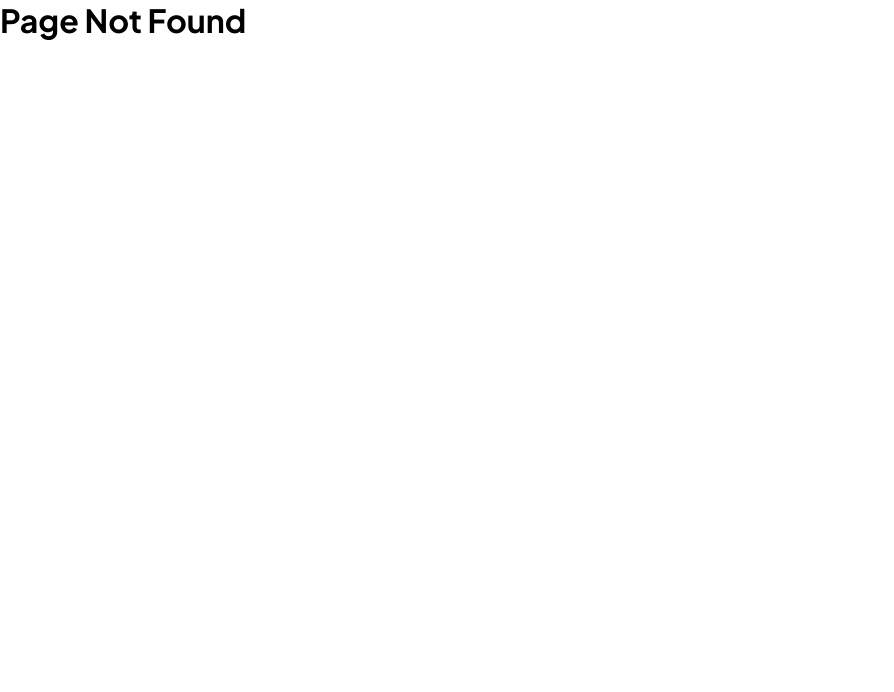
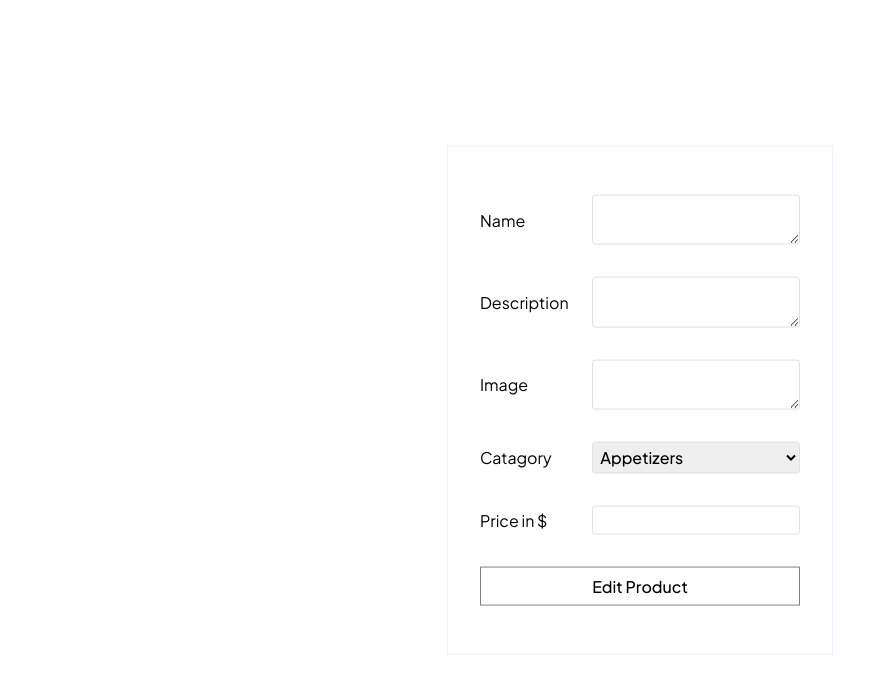
Before and after one commit to S7R4NGER1337/TheCulinaryHaven, a React (Create React App) app in the folder client/: page /admin/edit/1 in a window 1280 px wide. Before the commit this address had no page. Shown: the top 692 px of the page, without its empty margins (0-894 px from the left). Built offline with nearby package versions, Linux system fonts and the light colour scheme; no server answers.

Commit message:
finishing with edit functionality

```diff
--- a/client/src/App.js
+++ b/client/src/App.js
@@ -6,6 +6,7 @@ import AboutUs from './components/AboutUs'
 import { useRef } from 'react';
 import { Route, Routes } from 'react-router-dom';
 import Admin from './admin/Admin';
+import AdminForm from './admin/AdminForm';
 
 function App() {
   const bannerRef = useRef(null)
@@ -16,6 +17,7 @@ function App() {
 
     <Routes>
       <Route path='/admin' element={<Admin />} />
+      <Route path='/admin/edit/:id' element={<AdminForm />} />
       <Route path='/' element={<>
         <div className={styles.navContainer}>
           <Nav bannerRef={bannerRef} menuRef={menuRef} aboutUsRef={aboutUsRef} />
--- /dev/null
+++ b/client/src/admin/AdminForm.js
@@ -0,0 +1,90 @@
+import { useEffect, useState } from 'react'
+import { useLocation, useNavigate } from 'react-router-dom'
+import styles from './adminForm.module.css'
+
+export default function AdminForm() {
+    const [product, setProduct] = useState([])
+    const navigate = useNavigate()
+    const productId = useLocation().pathname.split('/')[3]
+    const page = useLocation().pathname.split('/')[2]
+
+    useEffect(() => {
+        async function getProductData() {
+            const response = await fetch(`http://localhost:3030/products/${productId}`)
+            const productData = await response.json()
+            setProduct(productData)
+        }
+        getProductData()
+    }, [productId])
+
+    async function buttonOnclick() {
+        if(page === 'edit' && validateForm()){
+            const adminToken = localStorage.getItem('token')
+
+            await fetch(`http://localhost:3030/products/edit/${productId}`, {
+                method: 'POST',
+                headers: {
+                    'Content-Type': 'application/json',
+                    'Authorization': adminToken
+                },
+                body: JSON.stringify(product)
+            })
+        }
+        navigate('/admin')
+    }
+
+    function validateForm() {
+        let noText = true
+        for (const key in product) {
+            if(product[key] === ''){
+                noText = false
+            };
+        }
+        return noText
+    }
+
+    function inputOnChange(e) {
+        const targetName = e.target.name
+        const targetValue = e.target.value
+
+        setProduct({...product, [targetName]: targetValue})
+    }
+
+    return (
+        <div className={styles.editContainer}>
+            <form className={styles.productForm}>
+                <div className={styles.formInputContainer}>
+                    <label for='name'>Name</label>
+                    <textarea value={product.name} onChange={(e) => inputOnChange(e)} className={styles.formInput} type='text' name='name' autoComplete='none' />
+                </div>
+
+                <div className={styles.formInputContainer}>
+                    <label>Description</label>
+                    <textarea value={product.description} onChange={(e) => inputOnChange(e)} className={styles.formInput} type='text' name='description' autoComplete='none' />
+                </div>
+
+                <div className={styles.formInputContainer}>
+                    <label>Image</label>
+                    <textarea value={product.image} onChange={(e) => inputOnChange(e)} className={styles.formInput} type='text' name='image' autoComplete='none' />
+                </div>
+
+                <div className={styles.formInputContainer}>
+                    <label>Catagory</label>
+                    <select value={product.category} onChange={(e) => inputOnChange(e)} className={styles.formInput} name="category">
+                        <option value="Appetizers">Appetizers</option>
+                        <option value="MainCourses">MainCourses</option>
+                        <option value="Desserts">Desserts</option>
+                        <option value="Drinks">Drinks</option>
+                    </select>
+                </div>
+
+                <div className={styles.formInputContainer}>
+                    <label>Price in $</label>
+                    <input value={product.price} onChange={(e) => inputOnChange(e)} className={styles.formInput} type='number' autoComplete='none' name='price'/>
+                </div>
+
+                <button className={styles.formButton} type='button' onClick={() => buttonOnclick()}>{page === 'edit' ? 'Edit Product': 'Create Product'}</button>
+            </form>
+        </div>
+    )
+}
--- a/client/src/admin/AdminProductCard.js
+++ b/client/src/admin/AdminProductCard.js
@@ -1,8 +1,9 @@
 import styles from './adminProductCard.module.css'
+import { useNavigate } from 'react-router-dom'
 
 export default function AdminProductCard({ productData }) {
-
-    return (
+    const navigate = useNavigate()
+    return <>
         <div className={styles.productContainer}>
             <img className={styles.productImage} src={productData.image} alt='productImage' />
             <div className={styles.productInformation}>
@@ -11,9 +12,9 @@ export default function AdminProductCard({ productData }) {
                 <p className={styles.productPrice}>${productData.price}</p>
             </div>
             <div className={styles.adminButtons}>
-                <button className={`${styles.adminEdit} ${styles.adminButton}`}>Edit</button>
+                <button className={`${styles.adminEdit} ${styles.adminButton}`} onClick={() => navigate(`/admin/edit/${productData._id}`)}>Edit</button>
                 <button className={`${styles.adminDelete} ${styles.adminButton}`}>Delete</button>
             </div>
         </div>
-    )
+    </>
 }
--- /dev/null
+++ b/client/src/admin/adminForm.module.css
@@ -0,0 +1,44 @@
+.editContainer{
+    position: absolute;
+    top: 50%;
+    left: 50%;
+    transform: translate(-50%, -50%);
+}
+
+.productForm{
+    display: flex;
+    flex-direction: column;
+    gap: 2rem;
+    padding: 3rem 2rem;
+    border: 0.1em solid #efeefe;
+}
+
+.formInputContainer{
+    display: flex;
+    justify-content: space-between;
+    align-items: center;
+    width: 20rem;
+}
+
+.formInput{
+    padding: 0.2em;
+    font-weight: 500;
+    font-size: 1rem;
+    width: 13rem;
+    border-radius: 0.2em;
+    border: 0.1em solid #e0e0e0;
+}
+
+.formButton{
+    font-size: 1rem;
+    padding: 0.5em 1em;
+    font-weight: 500;
+    background-color: white;
+    border: 0.1em solid gray;
+}
+
+.formButton:hover{
+    background-color: gray;
+    color: white;
+    cursor: pointer;
+}
```
